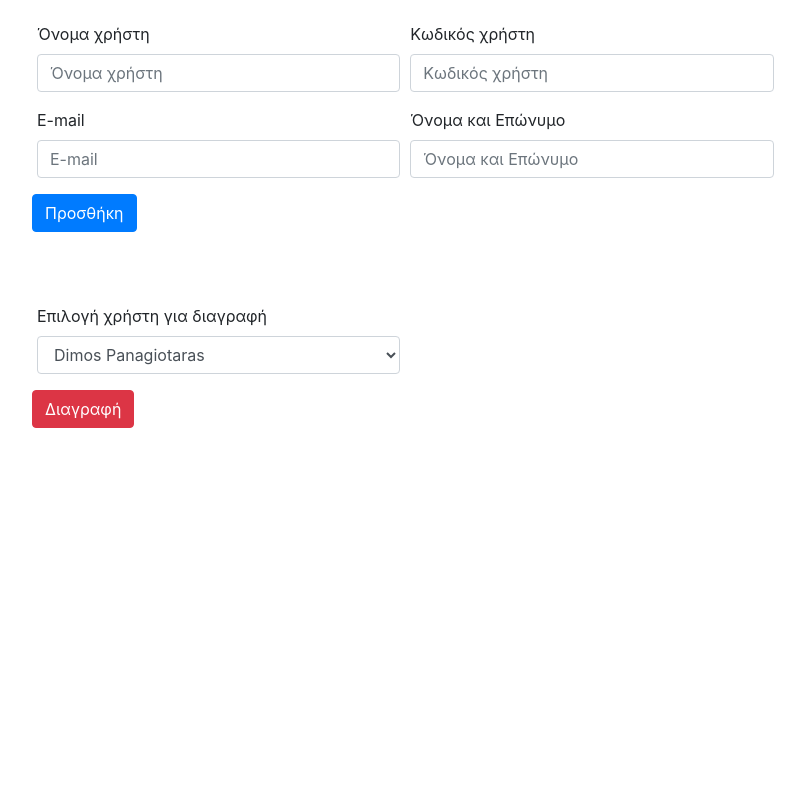
After one commit to IoannisKlian/Consumer-Complaint, a PHP site: page /Consumer-Complaint/employee/employee_managment.php in a window 1280 px wide. The commit adds this page. Shown: the whole page, without its empty margins (48-853 px from the left). Run offline with PHP 8.4, Linux system fonts and the light colour scheme; the visitor is signed in with stand-in values (Sample User, id 1); data comes from the database, SQL or seed files in the repository.

Commit message:
created admin options

```diff
--- /dev/null
+++ b/employee/employee_managment.php
@@ -0,0 +1,82 @@
+<?php
+  session_start();
+  include ("time_out_session.php");
+  if (!isset($_SESSION['user']) || $_SESSION['user'] == false) {
+     header("Location: login.php");
+  }
+  include ("../connect.php");
+?>
+<html>
+<head>
+	<link rel="stylesheet" href="https://stackpath.bootstrapcdn.com/bootstrap/4.3.1/css/bootstrap.min.css" integrity="sha384-ggOyR0iXCbMQv3Xipma34MD+dH/1fQ784/j6cY/iJTQUOhcWr7x9JvoRxT2MZw1T" crossorigin="anonymous">
+	  <script src="https://code.jquery.com/jquery-3.3.1.slim.min.js" integrity="sha384-q8i/X+965DzO0rT7abK41JStQIAqVgRVzpbzo5smXKp4YfRvH+8abtTE1Pi6jizo" crossorigin="anonymous"></script>
+	  <script src="https://cdnjs.cloudflare.com/ajax/libs/popper.js/1.14.7/umd/popper.min.js" integrity="sha384-UO2eT0CpHqdSJQ6hJty5KVphtPhzWj9WO1clHTMGa3JDZwrnQq4sF86dIHNDz0W1" crossorigin="anonymous"></script>
+	  <script src="https://stackpath.bootstrapcdn.com/bootstrap/4.3.1/js/bootstrap.min.js" integrity="sha384-JjSmVgyd0p3pXB1rRibZUAYoIIy6OrQ6VrjIEaFf/nJGzIxFDsf4x0xIM+B07jRM" crossorigin="anonymous"></script>
+	  <link rel="stylesheet" href="https://use.fontawesome.com/releases/v5.7.0/css/all.css" integrity="sha384-lZN37f5QGtY3VHgisS14W3ExzMWZxybE1SJSEsQp9S+oqd12jhcu+A56Ebc1zFSJ" crossorigin="anonymous">
+	  <meta charset="utf-8" />
+</head>
+<body>
+	<div class="container">
+		<div class="row" style="padding-top: 2%;">
+		    <div class="col">
+		    	<form class="form-horizontal" action="admin_employee_managment.php" id="form" method="post" enctype="multipart/form-data">
+				  	<div class="form-row">
+					    <div class="col-md-4 mb-3">
+					      <label for="name">Όνομα χρήστη</label>
+					      <input type="text" class="form-control" id="username" placeholder="Όνομα χρήστη" name="username" required>
+					    </div>
+					    <div class="col-md-4 mb-3">
+					      <label for="surname">Κωδικός χρήστη</label>
+					      <input type="text" class="form-control" id="password" placeholder="Κωδικός χρήστη" name="password" required>
+					    </div>
+				  	</div>
+				  	<div class="form-row">
+					    <div class="col-md-4 mb-3">
+					      <label for="name">E-mail</label>
+					      <input type="email" class="form-control" id="email" placeholder="E-mail" name="email" required>
+					    </div>
+					    <div class="col-md-4 mb-3">
+					      <label for="surname">Όνομα και Επώνυμο</label>
+					      <input type="text" class="form-control" id="name" placeholder="Όνομα και Επώνυμο" name="name" required>
+					    </div>
+				  	</div>
+				  	<div class="form-row">
+					    <button type="submit" class="btn btn-primary" value="btnAdd" id="btnAdd" name="btnAdd" >Προσθήκη</button>
+				  	</div>
+				</form>
+
+		    </div>
+		</div>
+		<div class="row" style="padding-top: 5%;">
+		    <div class="col">
+		      <form class="form-horizontal" action="admin_employee_managment.php" id="form" method="post" enctype="multipart/form-data">
+				  	<div class="form-row">
+					    <div class="col-md-4 mb-3">
+					      <label for="name">Επιλογή χρήστη για διαγραφή</label>
+					      <select class="form-control" id="user_to_delete" name="user_to_delete">
+					      	<?php
+					      		$sql = "SELECT * FROM govrn_emp ";
+							    $res_data = mysqli_query($connection,$sql);
+							    //This is used in order admin which is first user cannot be deleted
+							    $counter = 0;
+							    while($row = mysqli_fetch_array($res_data)){
+							    	if ($counter != 0 ) {
+							    		echo '<option value="'.$row['id'].'">'.$row['name'].'</option>';
+							    	}
+							    	$counter++;
+							    }
+					      	?>
+						  </select>
+					    </div>
+				  	</div>
+				  	<div class="form-row">
+					    <button type="submit" class="btn btn-danger" value="btnDel" id="btnDel" name="btnDel" >Διαγραφή</button>
+				  	</div>
+				</form>
+		    </div>
+		</div>
+
+	</div>
+
+</body>
+</html>
--- a/index.php
+++ b/index.php
@@ -126,7 +126,7 @@
 </div>
 <br>
 
-  <button type="button" class="btn btn-secondary" value="Submit" id="submit-btn" >Submit</button>
+  <button type="button" class="btn btn-secondary" value="Submit" id="submit-btn" >Καταχώρηση</button>
 
 </form>
 <div>
```
Also changed, not shown: employee/admin_employee_managment.php (added, +25 -0 lines).
